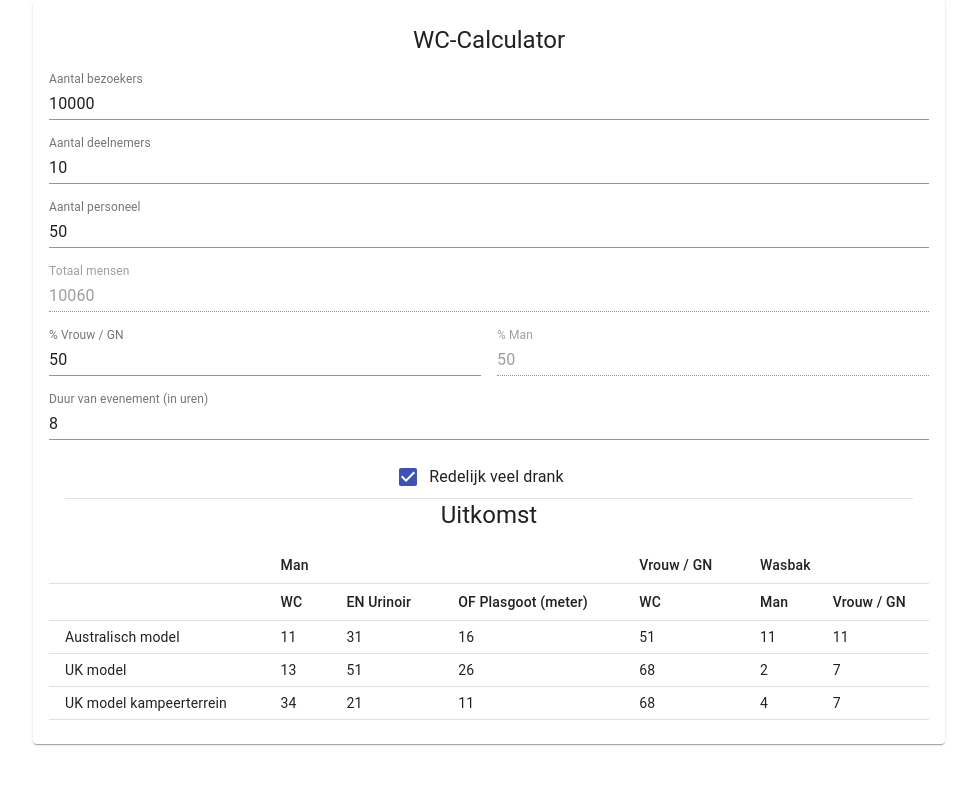
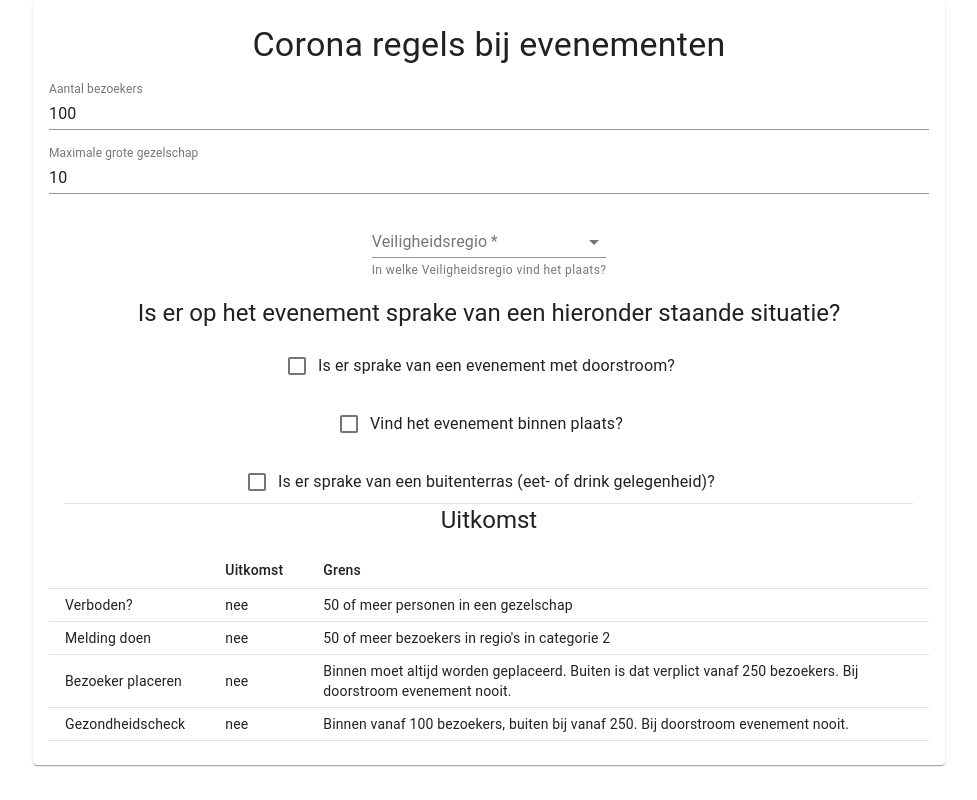
Before and after one commit to De-Regelaar/ERC, a React (Create React App) app: page / in a window 1280 px wide. Shown: the whole page, without its empty margins (151-1128 px from the left). Built offline with nearby package versions, Linux system fonts and the light colour scheme.

Commit message:
eerste versie

```diff
--- a/src/Calculator.js
+++ b/src/Calculator.js
@@ -1,6 +1,13 @@
 import React from 'react';
 
 import {Grid, Typography, TextField, FormControlLabel, Checkbox, Divider} from '@material-ui/core';
+
+import InputLabel from '@material-ui/core/InputLabel';
+import MenuItem from '@material-ui/core/MenuItem';
+import FormHelperText from '@material-ui/core/FormHelperText';
+import FormControl from '@material-ui/core/FormControl';
+import Select from '@material-ui/core/Select';
+
 import Result from "./Result.js";
 
 class Calculator extends React.Component
@@ -10,205 +17,210 @@ class Calculator extends React.Component
 		super(props);
 
 		this.state = {
-			visitors: 10000,
-			participants: 10,
-			personnel: 50,
-			female: 50,
-			duration: 8,
-			alcohol: true
+			bezoekers: 100,
+			gezelschap: 10,
+			binnen: false,
+			doorstroom: false,
+			terras: false,
 		};
 
 
-		this.handlePeopleChange = this.handlePeopleChange.bind(this);
-		this.handleFemaleChange = this.handleFemaleChange.bind(this);
-		this.handleDurationChange = this.handleDurationChange.bind(this);
-		this.handleAlcoholChange = this.handleAlcoholChange.bind(this);
+		this.handleBezoekersChange = this.handleBezoekersChange.bind(this);
+		this.handleGezelschapChange = this.handleGezelschapChange.bind(this);
+		this.handleVeiligheidsregioChange = this.handleVeiligheidsregioChange.bind(this);
+		this.handleBinnenChange = this.handleBinnenChange.bind(this);
+		this.handleDoorstroomChange = this.handleDoorstroomChange.bind(this);
+		this.handleTerrasChange = this.handleTerrasChange.bind(this);
 	}
 
 
-	handlePeopleChange (event)
+	handleBezoekersChange (event)
 	{
 		if (!isNaN(parseInt(event.target.value)))
 		{
 			this.setState({[event.target.name]: parseInt(event.target.value)});
 		}
 	}
-
-	handleFemaleChange (event)
-	{
-		const value = parseInt(event.target.value)
-
-		if (!isNaN(value) && value >= 0 && value <= 100)
-		{
-			this.setState({female: event.target.value});
-		}
-	}
-
-	handleDurationChange (event)
+	handleGezelschapChange (event)
 	{
 		if (!isNaN(parseInt(event.target.value)))
 		{
-			this.setState({"duration": parseInt(event.target.value)});
+			this.setState({"gezelschap": parseInt(event.target.value)});
 		}
 	}
+	handleVeiligheidsregioChange (event)
+	{
+		this.setState({"veiligheidsregio": event.target.value});
+	}
 
-	handleAlcoholChange (event)
+	handleBinnenChange (event)
 	{
-		this.setState({"alcohol": event.target.checked});
+		this.setState({"binnen": event.target.checked});
+	}
+
+	handleDoorstroomChange (event)
+	{
+		this.setState({"doorstroom": event.target.checked});
+	}
+
+	handleTerrasChange (event)
+	{
+		this.setState({"terras": event.target.checked});
 	}
 
 	render ()
 	{
-		const t = this.state.visitors + this.state.participants + this.state.personnel
-		const male = t * (100 - this.state.female) * 0.01;
-		const female = t * this.state.female * 0.01;
 
-		const aus_duration_modifier = this.state.duration >= 8 ? 1 :
-																	this.state.duration >= 6 ? 0.8 :
-																	this.state.duration >= 4 ? 0.75 :
-																	0.7;
-		const aus_alcohol_modifer = this.state.alcohol ? 1 : 0.5;
-		const aus_modifier = aus_duration_modifier * aus_alcohol_modifer;
 
-		let uk_modifier = {};
-		if (this.state.duration >= 6 && this.state.alcohol)
-		{
-			uk_modifier.wc_male = 400;
-			uk_modifier.urinoir_male = 100;
-			uk_modifier.wc_female = 75;
-		}
-		else if (this.state.duration >= 6)
-		{
-			uk_modifier.wc_male = 425;
-			uk_modifier.urinoir_male = 125;
-			uk_modifier.wc_female = 85;
-		}
-		else
-		{
-			uk_modifier.wc_male = 500;
-			uk_modifier.urinoir_male = 150;
-			uk_modifier.wc_female = 100;
-		}
-
-		let australia = {
-			name: "Australisch model",
-			men_wc: Math.ceil((male / 500) * aus_modifier),
-			men_urinoir: Math.ceil(((male / 500) * 3) * aus_modifier),
-			men_plasgoot: Math.ceil(((male / 500) * 1.5) * aus_modifier),
-			women_wc: Math.ceil((female / 100) * aus_modifier),
-			men_wasbak: Math.ceil((male / 500) * aus_modifier),
-			women_wasbak: Math.ceil((female / 500) * aus_modifier)
+		let verboden = {
+			name: "Verboden?",
+			uitkomst: (this.state.gezelschap >=50)?"ja":"nee",
+			grens: "50 of meer personen in een gezelschap",
 		};
 
-		const uk = {
-			name: "UK model",
-			men_wc: Math.ceil(male / uk_modifier.wc_male),
-			men_urinoir: Math.ceil(male / uk_modifier.urinoir_male),
-			men_plasgoot: Math.ceil((male / uk_modifier.urinoir_male) / 2),
-			women_wc: Math.ceil(female / uk_modifier.wc_female),
-			men_wasbak: Math.ceil((male / uk_modifier.wc_male) / 10),
-			women_wasbak: Math.ceil((female / uk_modifier.wc_female) / 10)
+		const melding = {
+			name: "Melding doen",
+			uitkomst:(this.state.bezoekers >=50) && (this.state.veiligheidsregio>=70)?"ja":"nee",
+			grens: "50 of meer bezoekers in regio's in categorie 2",
 		};
 
-		const uk_campsite = {
-			name: "UK model kampeerterrein",
-			men_wc: Math.ceil(male / 150),
-			men_urinoir: Math.ceil(male / 250),
-			men_plasgoot: Math.ceil(male / 500),
-			women_wc: Math.ceil(female / 75),
-			men_wasbak: Math.ceil(male / 1500),
-			women_wasbak: Math.ceil(female / 750)
+		const placeren = {
+			name: "Bezoeker placeren",
+			uitkomst: ((this.state.bezoekers>=250) && (this.state.binnen<1) && (this.state.doorstroom<1))
+			|| ((this.state.binnen>=1) && (this.state.doorstroom<1))
+			|| (this.state.terras>=1)?"ja":"nee",
+			grens: "Binnen moet altijd worden geplaceerd. Buiten is dat verplict vanaf 250 bezoekers. Bij doorstroom evenement nooit.",
 		};
-
+		const check = {
+			name: "Gezondheidscheck",
+			uitkomst: ((this.state.bezoekers>=250) && (this.state.binnen<1) && (this.state.doorstroom<1))
+			 || ((this.state.bezoekers>=100) && (this.state.binnen>=1) && (this.state.doorstroom<1))
+			 || (this.state.terras>=1) ? "ja":"nee",
+			grens: "Binnen vanaf 100 bezoekers, buiten bij vanaf 250. Bij doorstroom evenement nooit.",
+		};
 		return (
 			<React.Fragment>
-				<Grid container spacing={2}>
+				<Grid container spacing={2}
+				justify="flex-start">
 					<Grid item xs={12}>
-						<Typography variant="h5">WC-Calculator </Typography>
+						<Typography variant="h4">Corona regels bij evenementen </Typography>
 
 					</Grid>
 					<Grid item xs={12}>
 						<TextField
-							id="visitors"
-							name="visitors"
+							id="bezoekers"
+							name="bezoekers"
 							label='Aantal bezoekers'
 							type="number"
 							fullWidth
-							value = {this.state.visitors}
-							onChange={this.handlePeopleChange}
+							value = {this.state.bezoekers}
+							onChange={this.handleBezoekersChange}
 						/>
 					</Grid>
+
 					<Grid item xs={12}>
 						<TextField
-							id="participants"
-							name="participants"
-							label='Aantal deelnemers'
+							id="gezelschap"
+							name="gezelschap"
+							label='Maximale grote gezelschap'
 							type="number"
 							fullWidth
-							value = {this.state.participants}
-							onChange={this.handlePeopleChange}
+							value = {this.state.gezelschap}
+							onChange={this.handleGezelschapChange}
 						/>
 					</Grid>
+
+					<Grid item xs={12}
+					justify="left">
+
+						 <FormControl required>
+        <InputLabel id="VR">Veiligheidsregio</InputLabel>
+        <Select
+          labelId="veiligheidsregio"
+          id="veiligheidsregio"
+          value={this.state.veiligheidsregio}
+          onChange={this.handleVeiligheidsregioChange}
+                  >
+          <MenuItem value="">
+            <em>None</em>
+          </MenuItem>
+          <MenuItem value={100 }>	    Amsterdam-Amstelland		</MenuItem>
+<MenuItem value={2 }>	    Brabant-Noord		</MenuItem>
+<MenuItem value={3 }>	    Brabant-Zuidoost		</MenuItem>
+<MenuItem value={4 }>	    Drenthe		</MenuItem>
+<MenuItem value={5 }>	    Flevoland		</MenuItem>
+<MenuItem value={6 }>	    Friesland		</MenuItem>
+<MenuItem value={7 }>	    Gelderland-Midden		</MenuItem>
+<MenuItem value={8 }>	    Gelderland-Zuid		</MenuItem>
+<MenuItem value={9 }>	    Gooi en Vechtstreek		</MenuItem>
+<MenuItem value={10 }>	    Groningen		</MenuItem>
+<MenuItem value={1100 }>	    Haaglanden		</MenuItem>
+<MenuItem value={1200 }>	    Hollands Midden		</MenuItem>
+<MenuItem value={13 }>	    IJsselland		</MenuItem>
+<MenuItem value={1400 }>	    Kennemerland		</MenuItem>
+<MenuItem value={15 }>	    Limburg-Noord		</MenuItem>
+<MenuItem value={16 }>	    Midden- en West-Brabant		</MenuItem>
+<MenuItem value={17 }>	    Noord- en Oost-Gelderland		</MenuItem>
+<MenuItem value={18 }>	    Noord-Holland Noord		</MenuItem>
+<MenuItem value={1900 }>	    Rotterdam-Rijnmond		</MenuItem>
+<MenuItem value={20 }>	    Twente		</MenuItem>
+<MenuItem value={2100 }>	    Utrecht		</MenuItem>
+<MenuItem value={22 }>	    Zaanstreek-Waterland		</MenuItem>
+<MenuItem value={23 }>	    Zeeland		</MenuItem>
+<MenuItem value={24 }>	    Zuid-Holland Zuid		</MenuItem>
+<MenuItem value={25 }>	    Zuid-Limburg		</MenuItem>
+        </Select>
+        <FormHelperText>In welke Veiligheidsregio vind het plaats?</FormHelperText>
+      </FormControl>
+
+
+					</Grid>
+
+
 					<Grid item xs={12}>
-						<TextField
-							id="personnel"
-							name="personnel"
-							label='Aantal personeel'
-							type="number"
-							fullWidth
-							value = {this.state.personnel}
-							onChange={this.handlePeopleChange}
-						/>
-					</Grid>
-					<Grid item xs={12}>
-						<TextField
-							label = "Totaal mensen"
-							fullWidth
-							disabled
-							value={t}/>
-					</Grid>
-					<Grid item xs={6}>
-						<TextField
-							label = "% Vrouw / GN"
-							type = "number"
-							fullWidth
-							value = {this.state.female}
-							onChange = {this.handleFemaleChange}
-						/>
-					</Grid>
-					<Grid item xs={6}>
-						<TextField
-							label = "% Man"
-							type = "number"
-							fullWidth
-							disabled
-							value = {100 - this.state.female}
-						/>
-					</Grid>
-					<Grid item xs={12}>
-						<TextField
-							id="duration"
-							name="duration"
-							label='Duur van evenement (in uren)'
-							type="number"
-							fullWidth
-							value = {this.state.duration}
-							onChange={this.handleDurationChange}
-						/>
+					<Typography variant="h5">Is er op het evenement sprake van een hieronder staande situatie? </Typography>
 					</Grid>
 					<Grid item xs={12}>
 						<FormControlLabel
 		        	control={
 			          <Checkbox
-			            checked={this.state.alcohol}
-			            onChange={this.handleAlcoholChange}
+			            checked={this.state.doorstroom}
+			            onChange={this.handleDoorstroomChange}
 			            value="checkedB"
 			            color="primary"
 			          />
 			        }
-			        label="Redelijk veel drank"
+			        label="Is er sprake van een evenement met doorstroom?"
 		      	/>
 	      	</Grid>
+
+	      	<Grid item xs={12}>
+						<FormControlLabel
+		        	control={
+			          <Checkbox
+			            checked={this.state.binnen}
+			            onChange={this.handleBinnenChange}
+			            value="checkedB"
+			            color="primary"
+			          />
+			        }
+			        label="Vind het evenement binnen plaats?"
+		      	/>
+	      	</Grid>
+<Grid item xs={12}>
+						<FormControlLabel
+		        	control={
+			          <Checkbox
+			            checked={this.state.terras}
+			            onChange={this.handleTerrasChange}
+			            value="checkedB"
+			            color="primary"
+			          />
+			        }
+			        label="Is er sprake van een buitenterras (eet- of drink gelegenheid)?"
+		      	/>
+	      	</Grid>
+
 				</Grid>
 	      <Divider variant="middle"/>
 	      <Grid container spacing={2}>
@@ -218,7 +230,7 @@ class Calculator extends React.Component
 
 	      	</Grid>
 	      	<Grid item xs={12}>
-	      		<Result rows={[australia, uk, uk_campsite]} />
+	      		<Result rows={[verboden, melding, placeren, check]} />
 	      	</Grid>
 	      </Grid>
 	     </React.Fragment>
--- a/src/Result.js
+++ b/src/Result.js
@@ -19,30 +19,18 @@ class Result extends React.Component
         <TableHead>
         	<TableRow>
         		<TableCell />
-        		<TableCell colspan={3}>Man</TableCell>
-        		<TableCell colspan={1}>Vrouw / GN</TableCell>
-        		<TableCell colspan={2}>Wasbak</TableCell>
+        		<TableCell colspan={1}>Uitkomst</TableCell>
+        		<TableCell colspan={1}>Grens</TableCell>
+
         	</TableRow>
-          <TableRow>
-            <TableCell />
-            <TableCell >WC</TableCell>
-            <TableCell >EN Urinoir</TableCell>
-            <TableCell >OF Plasgoot (meter)</TableCell>
-            <TableCell >WC</TableCell>
-            <TableCell >Man</TableCell>
-            <TableCell >Vrouw / GN</TableCell>
-          </TableRow>
+
         </TableHead>
         <TableBody>
           {this.props.rows.map(row => (
             <TableRow key={row.method}>
               <TableCell>{row.name}</TableCell>
-              <TableCell>{row.men_wc}</TableCell>
-              <TableCell>{row.men_urinoir}</TableCell>
-              <TableCell>{row.men_plasgoot}</TableCell>
-              <TableCell>{row.women_wc}</TableCell>
-              <TableCell>{row.men_wasbak}</TableCell>
-              <TableCell>{row.women_wasbak}</TableCell>
+              <TableCell>{row.uitkomst}</TableCell>
+              <TableCell>{row.grens}</TableCell>
             </TableRow>
           ))}
         </TableBody>
```
Also changed, not shown: package.json (+5 -4 lines), 1 other file (tests, documents, lock files or other folders).
